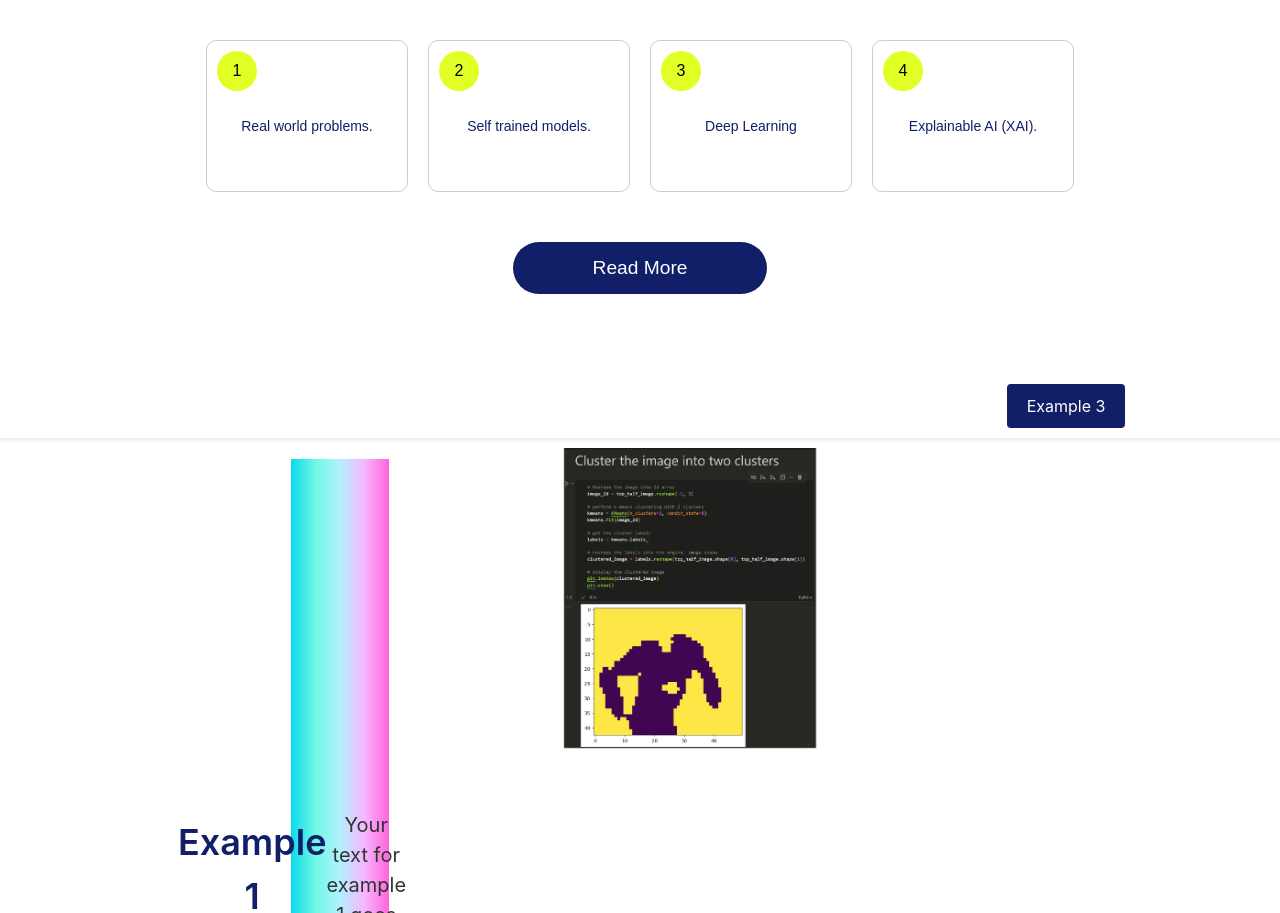
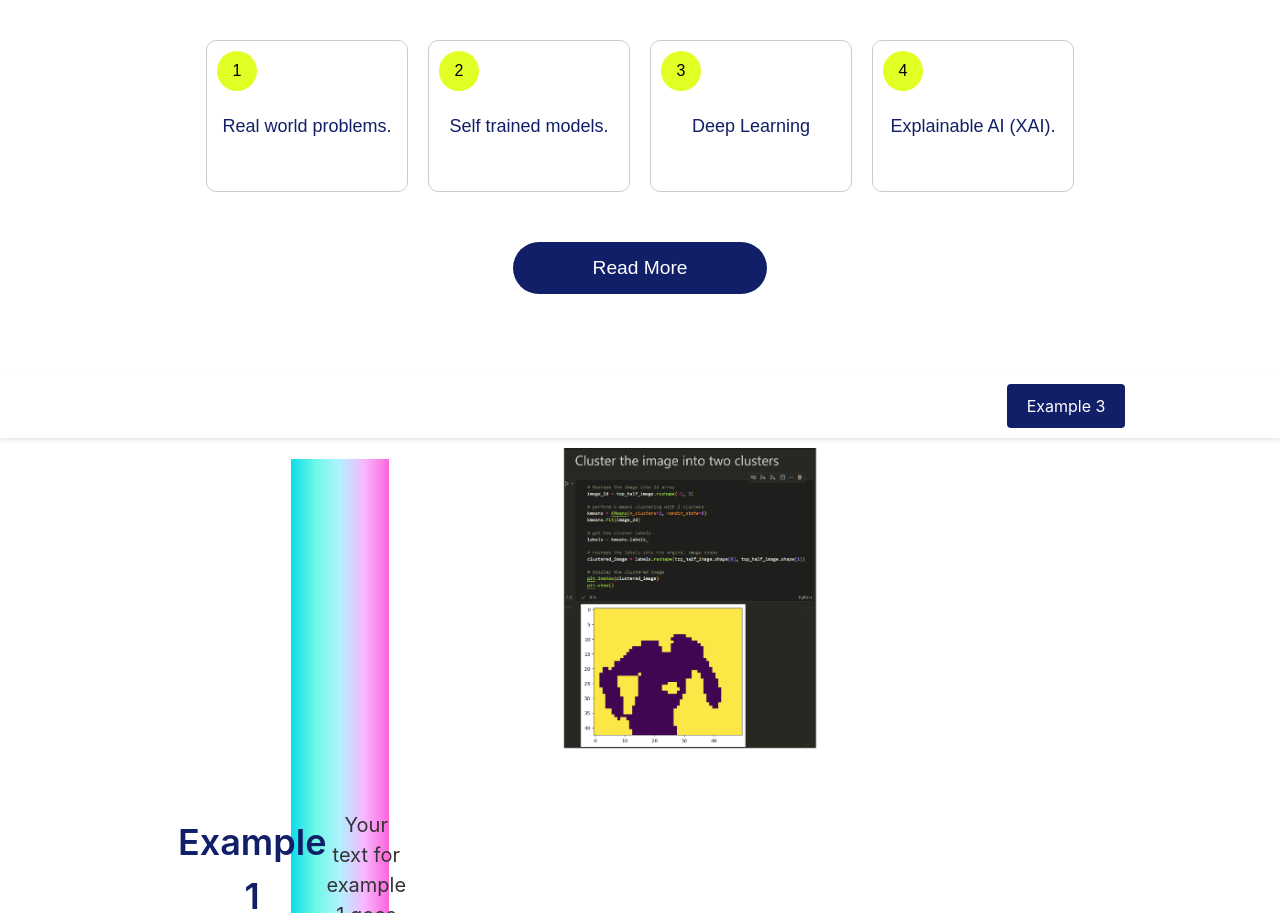
Before and after one commit to Chrisawgey/LipReadv.1, a React (Vite) app in the folder my-first-react-app/: page / in a window 1280 px wide. Shown: the part 1460-2373 px from the top of the page. Built offline with nearby package versions, Linux system fonts and the light colour scheme.

Commit message:
textsize

```diff
--- a/my-first-react-app/src/Components/body.jsx
+++ b/my-first-react-app/src/Components/body.jsx
@@ -56,7 +56,7 @@ export default function Body() {
     };
 
     const textInsideRectangleStyle = {
-        fontSize: '14px',                    // Set font size for text inside rectangles
+        fontSize: '18px',                    // Set font size for text inside rectangles
         textAlign: 'center',                 // Center align text inside rectangles
         marginTop: '20px',                   // Adjust top margin for proper positioning
     };
```
